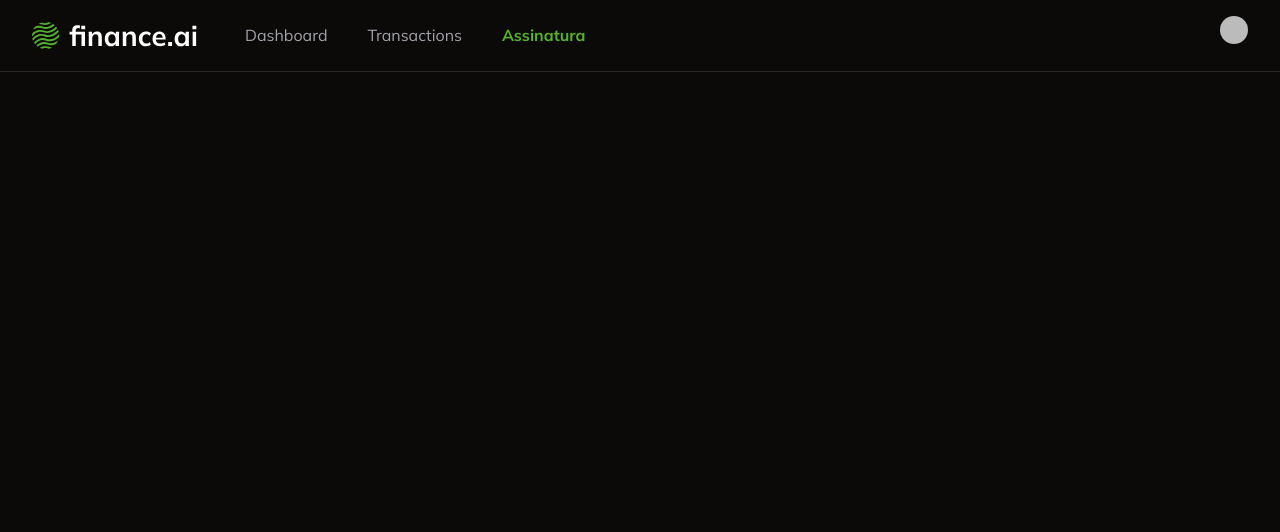
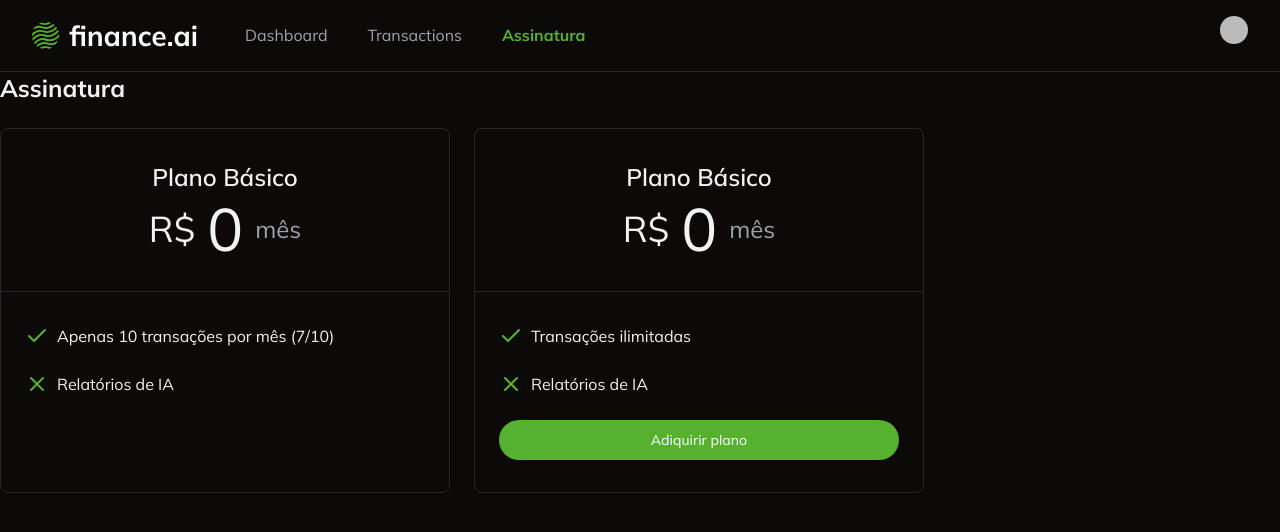
Before and after one commit to JoaoDaGaita/financeAI, a Next.js app: page /subscription in a window 1280 px wide. Shown: the top 532 px of the page. Built offline with nearby package versions, Linux system fonts and the light colour scheme; no server answers; sample sign-in values are in the browser's storage; some icons are missing.

Commit message:
feat: ensure user is redirected to stripe checkout when acquiring plan

```diff
--- /dev/null
+++ b/app/subscription/_actions/create-stripe-checkout/index.ts
@@ -0,0 +1,39 @@
+'use server'
+
+import { auth } from '@clerk/nextjs/server'
+import Stripe from 'stripe'
+
+export const createStripeCheckout = async () => {
+  const { userId } = await auth()
+  if (!userId) {
+    throw new Error('Unauthorized')
+  }
+
+  if (!process.env.STRIPE_SECRET_KEY) {
+    throw new Error('Stripe secret key not found')
+  }
+
+  const stripe = new Stripe(process.env.STRIPE_SECRET_KEY as string, {
+    apiVersion: '2024-10-28.acacia',
+  })
+
+  const session = await stripe.checkout.sessions.create({
+    payment_method_types: ['card'],
+    mode: 'subscription',
+    success_url: 'http://localhost:3000',
+    cancel_url: 'http://localhost:3000',
+    subscription_data: {
+      metadata: {
+        clerk_user_id: userId,
+      },
+    },
+    line_items: [
+      {
+        price: process.env.STRIPE_PREMIUM_PLAN_PRICE_ID,
+        quantity: 1,
+      },
+    ],
+  })
+
+  return { sessionId: session.id }
+}
--- /dev/null
+++ b/app/subscription/_components/acquire-plan-button.tsx
@@ -0,0 +1,34 @@
+'use client'
+
+import { Button } from '@/app/_components/ui/button'
+import { createStripeCheckout } from '../_actions/create-stripe-checkout'
+import { loadStripe } from '@stripe/stripe-js'
+
+const AcquirePlanButton = () => {
+  const handleAcquirePlanClick = async () => {
+    const { sessionId } = await createStripeCheckout()
+    if (!process.env.NEXT_PUBLIC_STRIPE_PUBLISHABLE_KEY) {
+      throw new Error('Stripe publishable key not found')
+    }
+    const stripe = await loadStripe(
+      process.env.NEXT_PUBLIC_STRIPE_PUBLISHABLE_KEY,
+    )
+
+    if (!stripe) {
+      throw new Error('Stripe not found')
+    }
+
+    await stripe.redirectToCheckout({ sessionId })
+  }
+
+  return (
+    <Button
+      className="font-bol w-full rounded-full"
+      onClick={handleAcquirePlanClick}
+    >
+      Adiquirir plano
+    </Button>
+  )
+}
+
+export default AcquirePlanButton
--- a/app/subscription/page.tsx
+++ b/app/subscription/page.tsx
@@ -1,14 +1,74 @@
-import React from "react";
-import Navbar from "../_components/navbar";
-import { auth } from "@clerk/nextjs/server";
-import { redirect } from "next/navigation";
+import React from 'react'
+import Navbar from '../_components/navbar'
+import { auth } from '@clerk/nextjs/server'
+import { redirect } from 'next/navigation'
+import { Card, CardContent, CardHeader } from '../_components/ui/card'
+import { CheckIcon, XIcon } from 'lucide-react'
+import AcquirePlanButton from './_components/acquire-plan-button'
 
 const SubscritpionPage = async () => {
-  const { userId } = await auth();
+  const { userId } = await auth()
   if (!userId) {
-    redirect("/login");
+    redirect('/login')
   }
-  return <Navbar />;
-};
 
-export default SubscritpionPage;
+  return (
+    <>
+      <Navbar />
+      <div className="p6 space-y-6">
+        <h1 className="text-2xl font-bold">Assinatura</h1>
+
+        <div className="flex gap-6">
+          <Card className="w-[450px]">
+            <CardHeader className="border-b border-solid py-8">
+              <h2 className="text-center text-2xl font-semibold">
+                Plano Básico
+              </h2>
+              <div className="flex items-center justify-center gap-3">
+                <span className="text-4xl">R$</span>
+                <span className="text-6xl">0</span>
+                <span className="text-2xl text-muted-foreground">mês</span>
+              </div>
+            </CardHeader>
+            <CardContent className="space-y-6 py-8">
+              <div className="items-cente flex gap-2">
+                <CheckIcon className="text-primary" />
+                <p>Apenas 10 transações por mês (7/10)</p>
+              </div>
+              <div className="flex items-center gap-2">
+                <XIcon className="text-primary" />
+                <p>Relatórios de IA</p>
+              </div>
+            </CardContent>
+          </Card>
+
+          <Card className="w-[450px]">
+            <CardHeader className="border-b border-solid py-8">
+              <h2 className="text-center text-2xl font-semibold">
+                Plano Básico
+              </h2>
+              <div className="flex items-center justify-center gap-3">
+                <span className="text-4xl">R$</span>
+                <span className="text-6xl">0</span>
+                <span className="text-2xl text-muted-foreground">mês</span>
+              </div>
+            </CardHeader>
+            <CardContent className="space-y-6 py-8">
+              <div className="items-cente flex gap-2">
+                <CheckIcon className="text-primary" />
+                <p>Transações ilimitadas</p>
+              </div>
+              <div className="flex items-center gap-2">
+                <XIcon className="text-primary" />
+                <p>Relatórios de IA</p>
+              </div>
+              <AcquirePlanButton />
+            </CardContent>
+          </Card>
+        </div>
+      </div>
+    </>
+  )
+}
+
+export default SubscritpionPage
--- a/package.json
+++ b/package.json
@@ -21,6 +21,7 @@
     "@radix-ui/react-scroll-area": "^1.2.0",
     "@radix-ui/react-select": "^2.1.2",
     "@radix-ui/react-slot": "^1.1.0",
+    "@stripe/stripe-js": "^4.9.0",
     "@tanstack/react-table": "^8.20.5",
     "class-variance-authority": "^0.7.0",
     "clsx": "^2.1.1",
@@ -34,6 +35,7 @@
     "react-hook-form": "^7.53.1",
     "react-number-format": "^5.4.2",
     "recharts": "^2.13.3",
+    "stripe": "^17.3.1",
     "tailwind-merge": "^2.5.4",
     "tailwindcss-animate": "^1.0.7",
     "zod": "^3.23.8"
```
Also changed, not shown: 2 other files (tests, documents, lock files or other folders).
